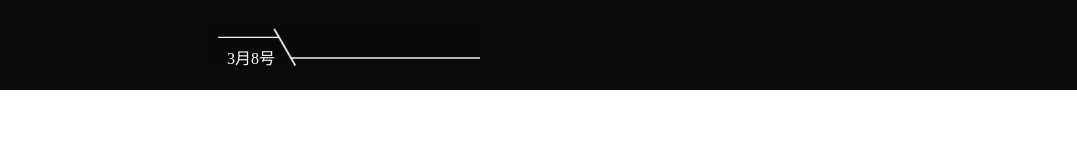
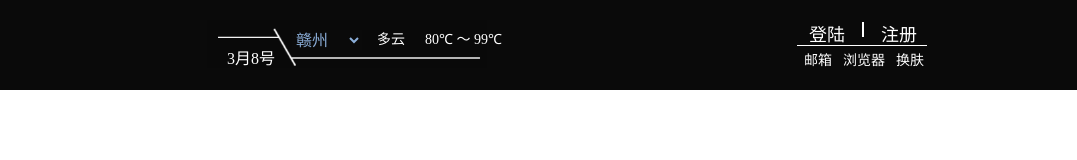
Before and after one commit to vijaygod/HTML, a plain HTML site: page index.html in a window 1280 px wide. Shown: the full height of the page, 203-1280 px from the left. Drawn offline with Linux system fonts and the light colour scheme.

Commit message:
第二次提交
修改完善了代码

```diff
--- a/CSS/index.css
+++ b/CSS/index.css
@@ -11,4 +11,19 @@
 	.logo img{height: 100%;}
 	.LocalWeather{width: 400px; height: 100%; background-image: url(../Images/backgroundweather.png);
 		background-repeat: no-repeat; background-position: 10px 20px;}
-	.Date{color: #FFF; float: left; margin-top: 45px; margin-left: 30px;}
+	.Date{color: #FFF; float: left; margin-top: 45px; margin-left: 30px; width: 60px;}
+	.localtionANDweather{width: 300px; height: 86px; float: left;}
+	.location {margin-top: 30px; margin-left: 5px; float: left; width: 80px;}
+	.location select{border: none; width: 70px; height: 20px; background-color:#0a0a0a; color: #8cafda; font-size: 16px;
+		outline-color: #0a0a0a;}
+	.weather{margin-top: 30px; margin-left: 5px; float: left; color: #FFF;}
+	.weathername{float: left; font-size: 14px; line-height: 20px;}
+	.Temp{float: left; font-size: 14px; margin-left: 20px; line-height: 20px;}
+	.LoginANDRegister{ width: 130px; height: 100%; float: right; margin-right: 150px; }
+	.F{float: left; color: #FFF; font-size: 18px;}
+	.logindiv{width: 50px; height: 25px; text-align: center; margin-top: 20px; margin-left: 5px;}
+	.Vline{width: 2px; height: 15px; margin-left: 10px; margin-right: 10px; background-color: #FFF; margin-top: 22px;}
+	.registerdiv{width: 50px; height: 25px; text-align: center; margin-top: 20px;}
+	.hr{width: 130px; height: 1px; background-color: #FFF; float: left;}
+	.shift{width: 100%; height: 30px; float: left;}
+	.shift a{ text-decoration:none; color: #FFF; text-align: center; line-height: 30px; font-size: 14px; margin-left: 7px;}
--- a/index.html
+++ b/index.html
@@ -10,8 +10,33 @@
 		<div class="logo TT"><img src="images/logo.png"></div>
 		<div class="LocalWeather TT">
 			<div class="Date">3月8号</div>
+			<div class="localtionANDweather">
+				<div class="location">
+					<select>
+						<option>赣州</option>
+						<option>九江</option>
+						<option>南昌</option>
+						<option>永修</option>
+						<option>上饶</option>
+					</select>
+				</div>
+				<div class="weather">
+					<div class="weathername">多云</div>
+					<div class="Temp"> 80℃ ～ 99℃ </div>
+				</div>
+			</div>
 		</div>
-		<div class="LoginANDRegister"></div>
+		<div class="LoginANDRegister">
+			<div class="logindiv F">登陆</div>
+			<div class="Vline F"></div>
+			<div class="registerdiv F">注册</div>
+			<div class="hr"></div>
+			<div class="shift">
+				<a href="#">邮箱</a>
+				<a href="#">浏览器</a>
+				<a href="#">换肤</a>
+			</div>
+		</div>
 	</div>
 	<!-- 头部的块 -->
 	<div class="ContainMain">
```
